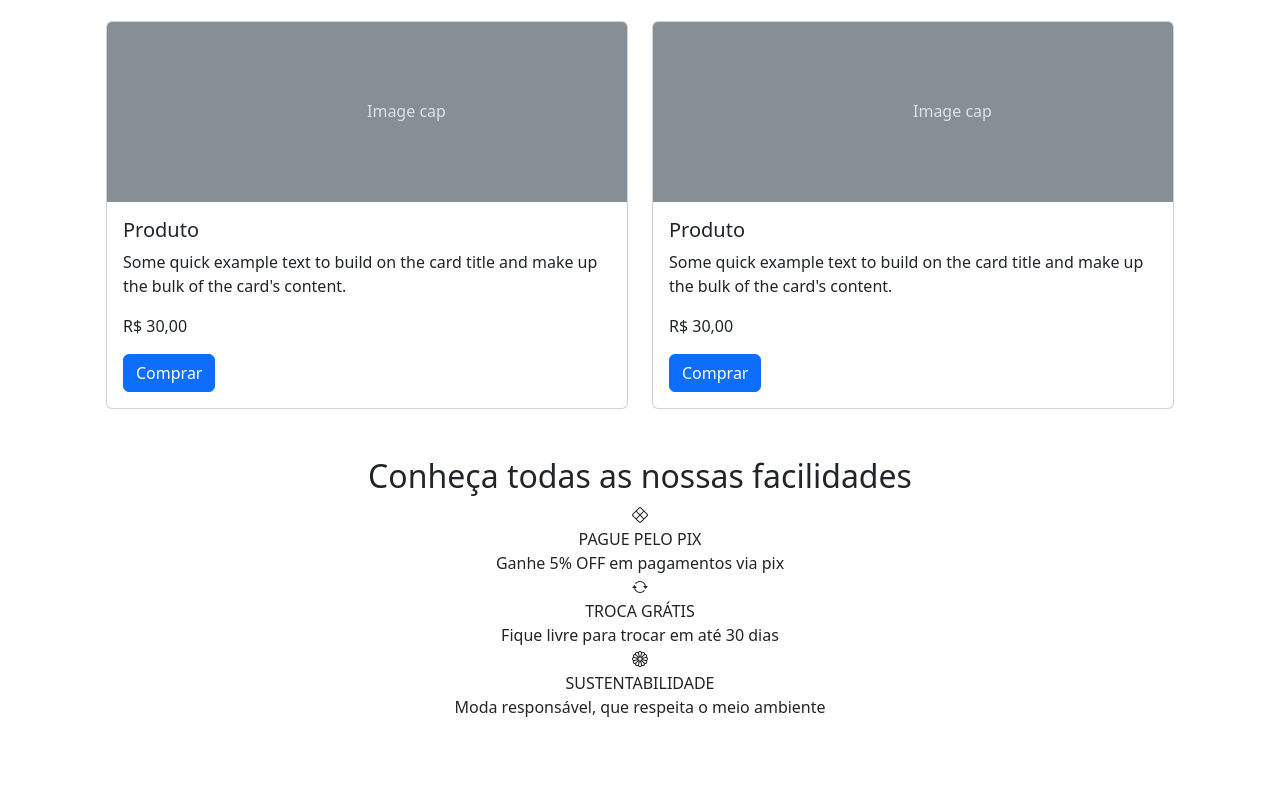
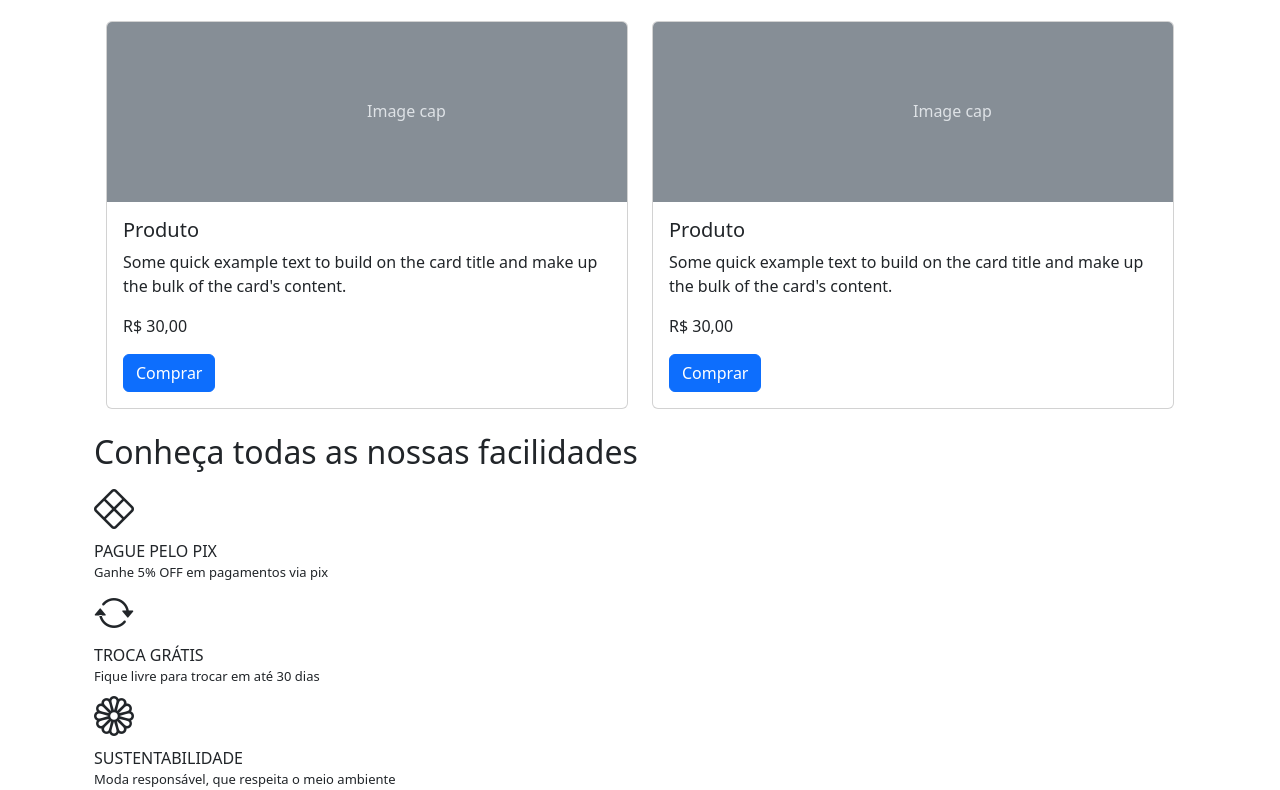
Before and after one commit to thejopemoba/meteora-ecommerce, a plain HTML site: page index.html in a window 1280 px wide. Shown: the part 1892-2682 px from the top of the page. Before the commit the page ends 2611 px from the top, so only its background shows below. Drawn offline with nearby package versions, Linux system fonts and the light colour scheme.

Commit message:
criação da pasta de estilos

```diff
--- a/index.html
+++ b/index.html
@@ -5,6 +5,7 @@
   <meta charset="UTF-8">
   <meta name="viewport" content="width=device-width, initial-scale=1.0">
   <title>Meteora</title>
+  <link rel="stylesheet" href="./styles.css">
   <link rel="stylesheet" href="https://cdn.jsdelivr.net/npm/bootstrap-icons@1.11.3/font/bootstrap-icons.min.css">
   <link href="https://cdn.jsdelivr.net/npm/bootstrap@5.3.2/dist/css/bootstrap.min.css" rel="stylesheet"
     integrity="sha384-T3c6CoIi6uLrA9TneNEoa7RxnatzjcDSCmG1MXxSR1GAsXEV/Dwwykc2MPK8M2HN" crossorigin="anonymous">
@@ -299,22 +300,24 @@
 
     </div>
 
-    <section class="text-center">
+    <section class="container">
       <h2>Conheça todas as nossas facilidades</h2>
-      <div>
-        <div><i class="bi bi-x-diamond"></i></div>
+      <div class="facilidades">
+        <div><i class="bi bi-x-diamond fs-1"></i></div>
         <div>PAGUE PELO PIX</div>
-        <div>Ganhe 5% OFF em pagamentos via pix</div>
+        <div class="texto-menor">Ganhe 5% OFF em pagamentos via pix</div>
       </div>
-      <div>
-        <div><i class="bi bi-arrow-repeat"></i></div>
+
+      <div class="facilidades">
+        <div><i class="bi bi-arrow-repeat fs-1"></i></div>
         <div>TROCA GRÁTIS</div>
-        <div>Fique livre para trocar em até 30 dias</div>
+        <div class="texto-menor">Fique livre para trocar em até 30 dias</div>
       </div>
-      <div>
-        <div><i class="bi bi-flower1"></i></div>
+
+      <div class="facilidades">
+        <div><i class="bi bi-flower1 fs-1"></i></div>
         <div>SUSTENTABILIDADE</div>
-        <div>Moda responsável, que respeita o meio ambiente</div>
+        <div class="texto-menor">Moda responsável, que respeita o meio ambiente</div>
       </div>
     </section>
 
--- /dev/null
+++ b/styles.css
@@ -0,0 +1,7 @@
+.texto-menor {
+    font-size: 13px;
+}
+
+.facilidades {
+    width: 325px;
+}
```
